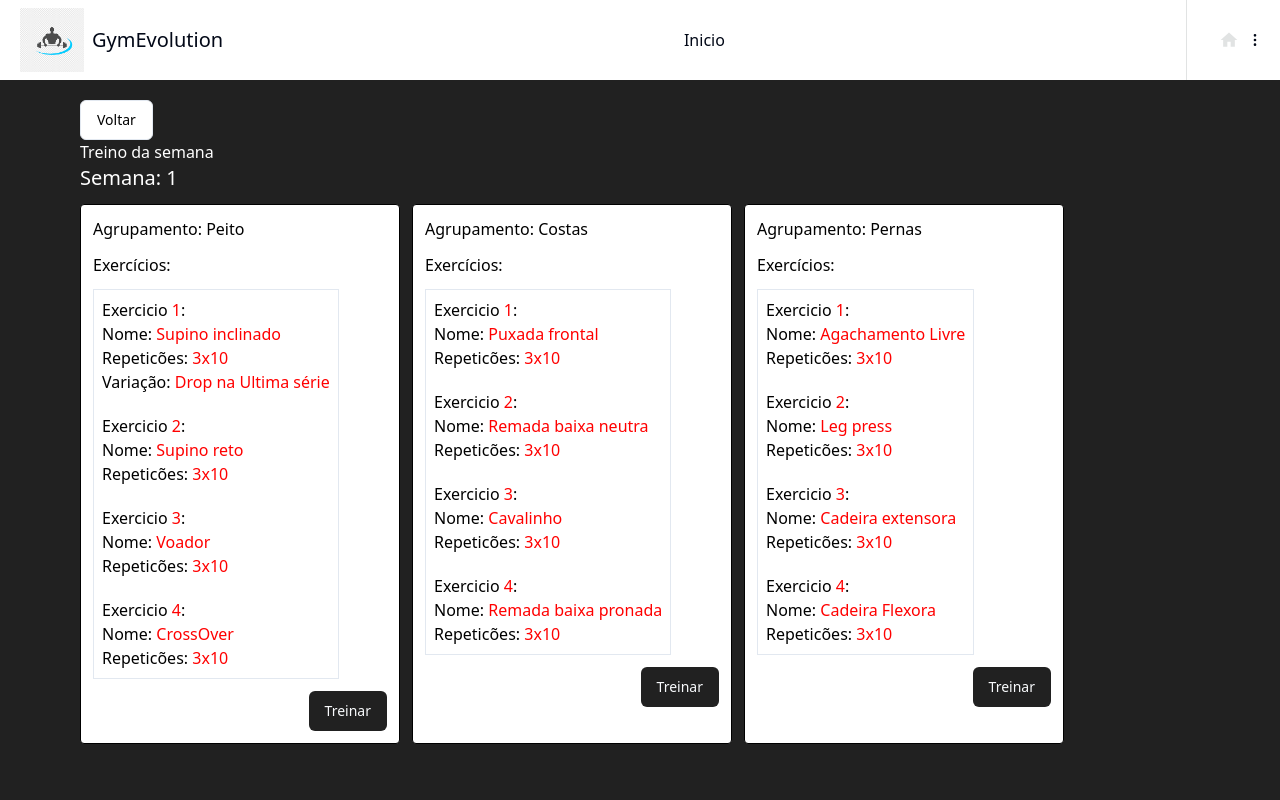
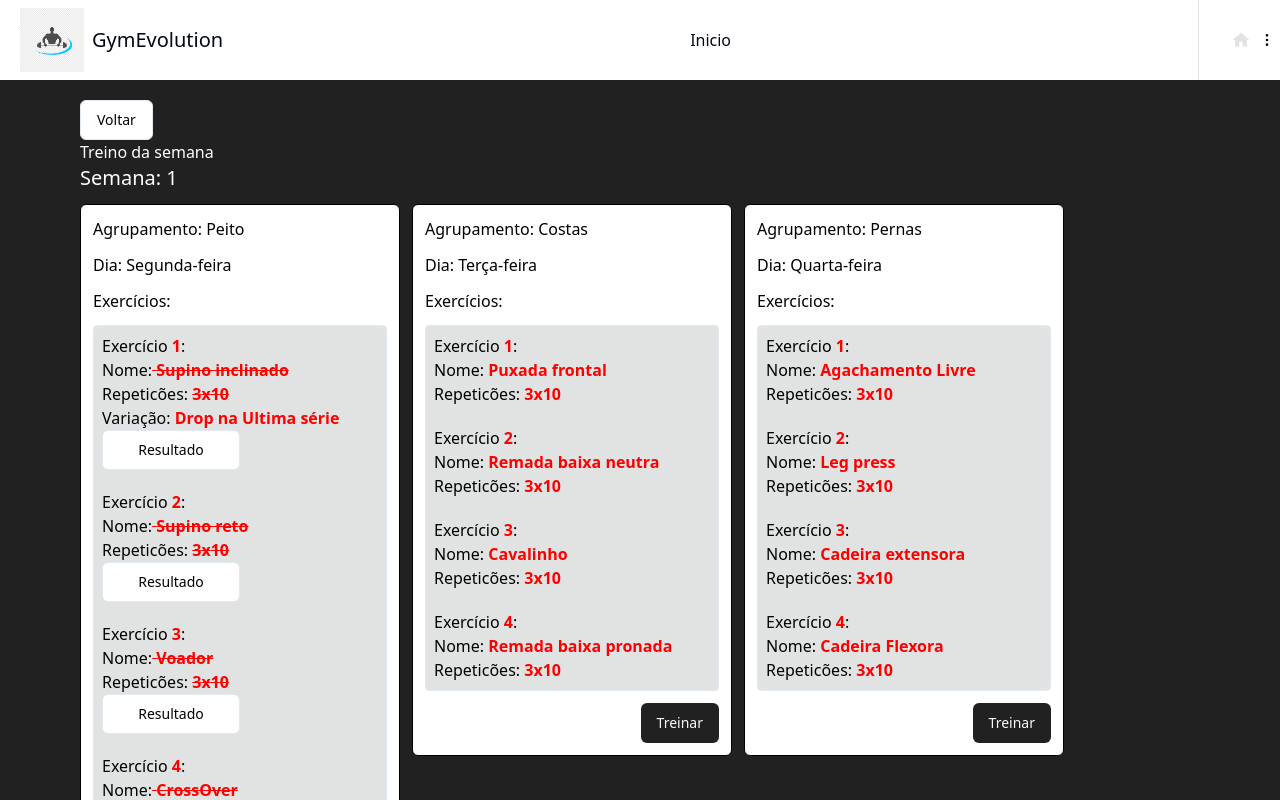
Before and after one commit to LucasLevingston/GymEvolution, a React (Vite) app in the folder Front-end/: page / in a window 1280 px wide. Shown: the top 800 px of the page. Built offline with nearby package versions, Linux system fonts and the light colour scheme.

Commit message:
Front da tela principal finalizado

```diff
--- a/Front-end/src/Paginas/TreinoDaSemana.tsx
+++ b/Front-end/src/Paginas/TreinoDaSemana.tsx
@@ -7,13 +7,16 @@ export default function TreinoDaSemana() {
 
    return (
       <div className="space-y-3">
-         <h2 className="text-xl">Semana: {user.TreinoDaSemana.semana}</h2>
+         <h2 className="text-xl">Semana: {user.TreinoDaSemana?.semana}</h2>
          <div className="flex flex-wrap gap-3">
-            {user && user.TreinoDaSemana.diaDeTreino.map((diaDeTreino, index) => (
-               <div key={index} className="bg-branco border border-preto w-[320px] text-preto p-3 rounded ">
+            {user && user.TreinoDaSemana?.diaDeTreino.map((diaDeTreino, index) => (
+               <div key={index} className="bg-branco border border-preto w-[320px] h-full text-preto p-3 rounded-md ">
                   <div className="space-y-3">
                      <p>
                         Agrupamento:   {diaDeTreino.grupo}
+                     </p>
+                     <p>
+                        Dia: {diaDeTreino.diaDaSemana}
                      </p>
                      <p>
                         Exercícios:
@@ -22,7 +25,13 @@ export default function TreinoDaSemana() {
                         <ExerciciosCard diaDeTreino={diaDeTreino} />
                      </div>
                      <div className="flex justify-end text-right">
-                        <Button className="bg-cinzaEscuro" onClick={() => { window.location.href = `/treinando/${diaDeTreino.id}` }}>Treinar</Button>
+                        {diaDeTreino.feito ?
+
+                           <Button className="bg-cinzaEscuro" disabled
+                              onClick={() => { window.location.href = `/treinando/${diaDeTreino.id}` }}>Feito</Button> :
+                           <Button className="bg-cinzaEscuro"
+                              onClick={() => { window.location.href = `/treinando/${diaDeTreino.id}` }}>Treinar</Button>
+                        }
                      </div>
                   </div>
                </div>
--- a/Front-end/src/components/DiaDeTreinoCard.tsx
+++ b/Front-end/src/components/DiaDeTreinoCard.tsx
@@ -1,20 +1,50 @@
 import { DiaDeTreinoType } from '@/types/treinoType';
 import React from 'react'
+import { Button } from "@/components/ui/button"
+import {
+   DropdownMenu,
+   DropdownMenuContent,
+   DropdownMenuGroup,
+   DropdownMenuItem,
+   DropdownMenuLabel,
+   DropdownMenuSeparator,
+   DropdownMenuTrigger,
+} from "@/components/ui/dropdown-menu"
+
+
 interface ExerciciosCardProps {
    diaDeTreino: DiaDeTreinoType;
 }
 export const ExerciciosCard: React.FC<ExerciciosCardProps> = ({ diaDeTreino }) => {
+   const [position, setPosition] = React.useState("bottom")
+
    return (
-      <div className='border p-2 bg-branco flex flex-col gap-5'>
+      <div className='border p-2 flex flex-col gap-5 bg-cinza rounded w-full'>
          {diaDeTreino.exercicios.map((exercicio, i) => (
             <div className='text-preto' key={i}>
-               <p>Exercicio <span className='text-vermelho'>{i + 1}</span>: </p>
-               <p>Nome:<span className='text-vermelho'> {exercicio.nome}</span></p>
-               <p>Repeticões: <span className='text-vermelho'>{exercicio.quantidadeSeries}x{exercicio.repeticoes}</span></p>
+               <p>Exercício <span className='text-vermelho font-bold'>{i + 1}</span>: </p>
+               <p>Nome:<span className={`text-vermelho font-bold ${exercicio.feito ? 'line-through' : null}`}> {exercicio.nome}</span></p>
+               <p>Repeticões: <span className={`text-vermelho font-bold ${exercicio.feito ? 'line-through' : null}`}>{exercicio.quantidadeSeries}x{exercicio.repeticoes}</span></p>
                {exercicio.variacao &&
                   <p>
-                     Variação:  <span className='text-vermelho'>{exercicio.variacao}</span>
+                     Variação:  <span className='text-vermelho font-bold'>{exercicio.variacao}</span>
                   </p>}
+               {exercicio.feito && (
+                  <DropdownMenu >
+                     <DropdownMenuTrigger className='w-1/2' asChild>
+                        <Button variant="outline" >Resultado</Button>
+                     </DropdownMenuTrigger>
+                     <DropdownMenuContent className="w-full">
+                        <DropdownMenuLabel>Resultados</DropdownMenuLabel>
+                        <DropdownMenuSeparator />
+                        <DropdownMenuGroup>
+                           {exercicio.resultado?.map((serie) => (
+                              <DropdownMenuItem >{serie.serie}° Série: Carga: {serie.carga}Kg - Repetições: {serie.repeticoes}</DropdownMenuItem>
+                           ))}
+                        </DropdownMenuGroup>
+                     </DropdownMenuContent>
+                  </DropdownMenu>
+               )}
             </div>
          ))}
       </div>
--- a/Front-end/src/components/Header.tsx
+++ b/Front-end/src/components/Header.tsx
@@ -12,6 +12,8 @@ import {
 import { LogOut } from 'lucide-react';
 import { HiOutlineDotsVertical } from 'react-icons/hi';
 import { MdHome } from 'react-icons/md';
+import { CgGym } from 'react-icons/cg';
+import { IoArrowBack, IoChevronBack } from 'react-icons/io5';
 
 export default function Header() {
    return (
@@ -20,7 +22,6 @@ export default function Header() {
             <div className='flex items-center gap-2'>
                <img src={logoDivisao} className='w-16' />
                <p className='font-saira-stencil text-xl'>
-
                   GymEvolution
                </p>
             </div>
@@ -30,7 +31,7 @@ export default function Header() {
                Inicio
             </p>
          </div>
-         <div className="flex w-[6%] items-center space-x-2  border-l-[1px] border-l-cinza ">
+         <div className="flex w-[5%] items-center space-x-2  border-l-[1px] border-l-cinza ">
             <Link to="/" className="flex items-center">
                <MdHome className="ml-8 text-xl text-cinza" />
             </Link>
@@ -45,14 +46,20 @@ export default function Header() {
                   <DropdownMenuSeparator />
                   <DropdownMenuGroup>
                      <DropdownMenuItem>
-                        <Link to="/" className="flex items-center">
-                           {/* <Users className="mr-2 h-4 w-4" /> */}
-                           <span>Ver treino da semana</span>
+                        <Link to="/" className="flex items-center gap-2">
+                           <CgGym />
+                           <span>Treino da semana</span>
+                        </Link>
+                     </DropdownMenuItem>
+                     <DropdownMenuItem>
+                        <Link to="/" className="flex items-center gap-2">
+                           <IoChevronBack />
+                           <CgGym />
+                           <span>Treinos passados</span>
                         </Link>
                      </DropdownMenuItem>
                   </DropdownMenuGroup>
                   <DropdownMenuSeparator />
-
                   <DropdownMenuItem>
                      <Link to="/login" className="flex items-center">
                         <LogOut className="mr-2 h-4 w-4" />
--- /dev/null
+++ b/Front-end/src/data/dia-da-semana-data.ts
@@ -0,0 +1,9 @@
+const diasDaSemanaData = [
+   'Segunda-feira',
+   'Terça-feira',
+   'Quarta-feira',
+   'Quinta-feira',
+   'Sexta-feira',
+   'Sábado',
+   'Domingo'
+];
--- a/Front-end/src/data/users-data.ts
+++ b/Front-end/src/data/users-data.ts
@@ -14,17 +14,44 @@ const usersData: UserType[] = [
         {
           id: 1,
           grupo: "Peito",
+          diaDaSemana: 'Segunda-feira',
+          feito: true,
           exercicios: [
-            { nome: "Supino inclinado", repeticoes: 10, quantidadeSeries: 3, variacao: "Drop na Ultima série", feito: false },
-            { nome: "Supino reto", repeticoes: 10, quantidadeSeries: 3, feito: false },
-            { nome: "Voador", repeticoes: 10, quantidadeSeries: 3, feito: false },
-            { nome: "CrossOver", repeticoes: 10, quantidadeSeries: 3, feito: false },
+            {
+              nome: "Supino inclinado", repeticoes: 10, quantidadeSeries: 3, variacao: "Drop na Ultima série", feito: true, resultado: [
+                {
+                  "carga": 1,
+                  "repeticoes": 1,
+                  "serie": 1
+                },
+                {
+                  "carga": 1,
+                  "repeticoes": 1,
+                  "serie": 2
+                },
+                {
+                  "carga": 1,
+                  "repeticoes": 1,
+                  "serie": 3
+                },
+                {
+                  "carga": 1,
+                  "repeticoes": 1,
+                  "serie": 4
+                },
+              ]
+            },
+            { nome: "Supino reto", repeticoes: 10, quantidadeSeries: 3, feito: true },
+            { nome: "Voador", repeticoes: 10, quantidadeSeries: 3, feito: true },
+            { nome: "CrossOver", repeticoes: 10, quantidadeSeries: 3, feito: true },
 
           ]
         },
         {
           id: 2,
           grupo: "Costas",
+          diaDaSemana: 'Terça-feira',
+          feito: false,
           exercicios: [
             { nome: "Puxada frontal", repeticoes: 10, quantidadeSeries: 3, feito: false },
             { nome: "Remada baixa neutra", repeticoes: 10, quantidadeSeries: 3, feito: false },
@@ -35,11 +62,27 @@ const usersData: UserType[] = [
         {
           id: 3,
           grupo: "Pernas",
+          diaDaSemana: 'Quarta-feira',
+          feito: false,
           exercicios: [
             { nome: "Agachamento Livre", repeticoes: 10, quantidadeSeries: 3, feito: false },
             { nome: "Leg press", repeticoes: 10, quantidadeSeries: 3, feito: false },
             { nome: "Cadeira extensora", repeticoes: 10, quantidadeSeries: 3, feito: false },
             { nome: "Cadeira Flexora", repeticoes: 10, quantidadeSeries: 3, feito: false },
+          ]
+        },
+        {
+          id: 5,
+          grupo: "Bíceps e tríceps",
+          diaDaSemana: 'Quarta-feira',
+          feito: false,
+          exercicios: [
+            { nome: "Rosca alternada", repeticoes: 10, quantidadeSeries: 3, feito: false },
+            { nome: "Rosca direta", repeticoes: 10, quantidadeSeries: 3, feito: false },
+            { nome: "Rosca Scott", repeticoes: 10, quantidadeSeries: 3, feito: false },
+            { nome: "Triceps Francês", repeticoes: 10, quantidadeSeries: 3, feito: false },
+            { nome: "Triceps testa", repeticoes: 10, quantidadeSeries: 3, feito: false },
+            { nome: "Tríceps corda", repeticoes: 10, quantidadeSeries: 3, feito: false },
           ]
         }
       ]
@@ -51,8 +94,10 @@ const usersData: UserType[] = [
           semana: 0,
           diaDeTreino: [
             {
-              id: 4,
+              id: 0,
               grupo: "Pernas",
+              diaDaSemana: 'Quarta-feira',
+              feito: false,
               exercicios: [
                 { nome: "Agachamento", repeticoes: 10, quantidadeSeries: 3, feito: false },
                 { nome: "Leg press", repeticoes: 10, quantidadeSeries: 3, feito: false },
--- a/Front-end/src/types/treinoType.ts
+++ b/Front-end/src/types/treinoType.ts
@@ -7,6 +7,9 @@ export interface TreinoType {
 export interface DiaDeTreinoType {
    id: number,
    grupo: string,
+   diaDaSemana: string,
+   feito: boolean,
+   observacoes?: string,
    exercicios: ExercicioType[]
 }
 export interface ExercicioType {
```
